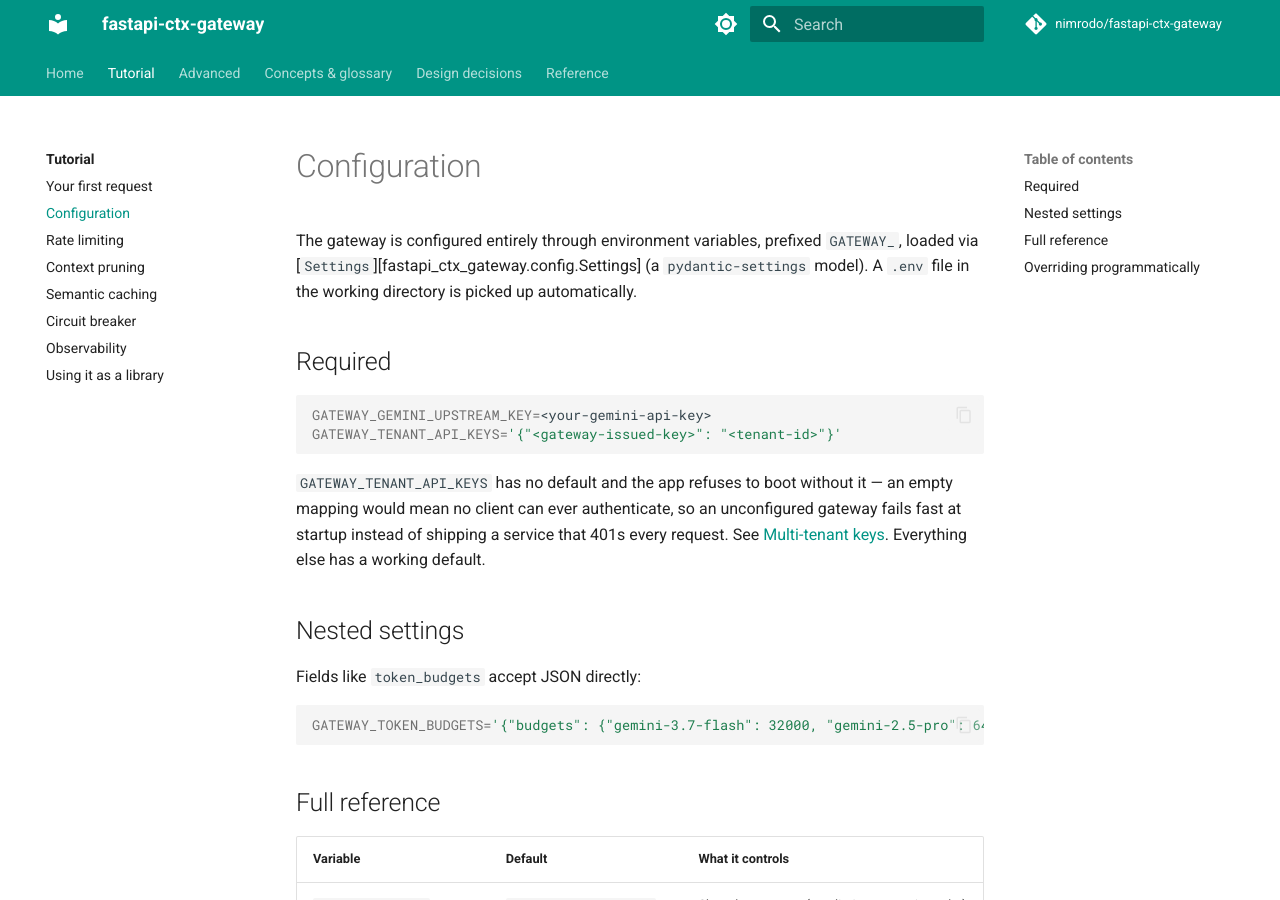
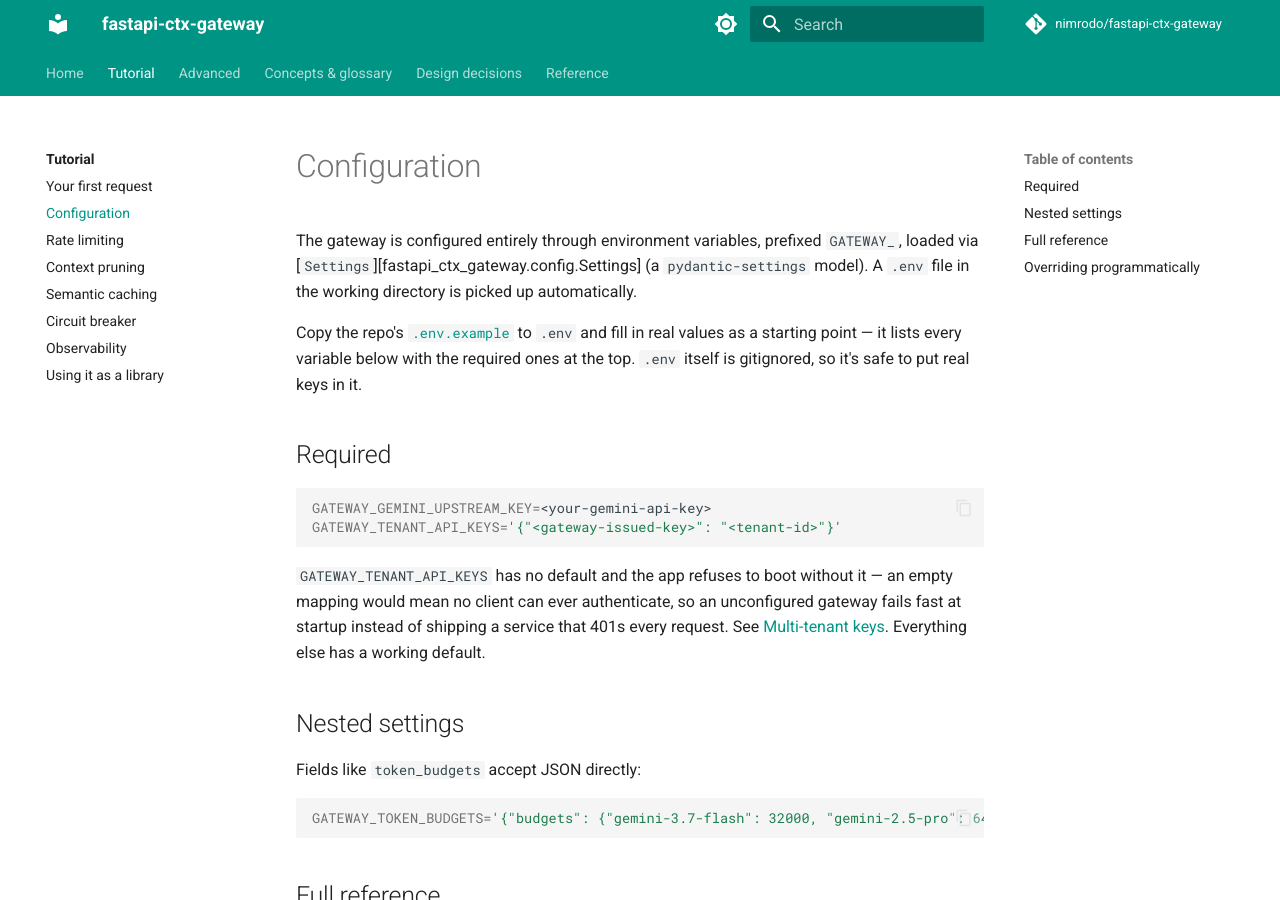
Before and after one commit to nimrodo/fastapi-ctx-gateway, an MkDocs documentation site: the page built from docs/tutorial/configuration.md, in a window 1280 px wide and 900 px high. Built offline with MkDocs 1.6.1 and Material for MkDocs 9.7.7, drawn with Linux system fonts in a browser that asks for light colours; comment, search, counter and statistics services are not loaded.

Commit message:
Add .env.example and document it
Gitignore .env so real keys never get committed; point the README and
configuration docs at .env.example as the setup starting point.

Co-Authored-By: Claude Sonnet 5 <noreply@anthropic.com>

```diff
--- a/docs/tutorial/configuration.md
+++ b/docs/tutorial/configuration.md
@@ -1,6 +1,8 @@
 # Configuration
 
 The gateway is configured entirely through environment variables, prefixed `GATEWAY_`, loaded via [`Settings`][fastapi_ctx_gateway.config.Settings] (a `pydantic-settings` model). A `.env` file in the working directory is picked up automatically.
+
+Copy the repo's [`.env.example`](https://github.com/nimrodo/fastapi-ctx-gateway/blob/main/.env.example) to `.env` and fill in real values as a starting point — it lists every variable below with the required ones at the top. `.env` itself is gitignored, so it's safe to put real keys in it.
 
 ## Required
 
```
Also changed, not shown: README.md (+3 -4 lines), 2 other files.
